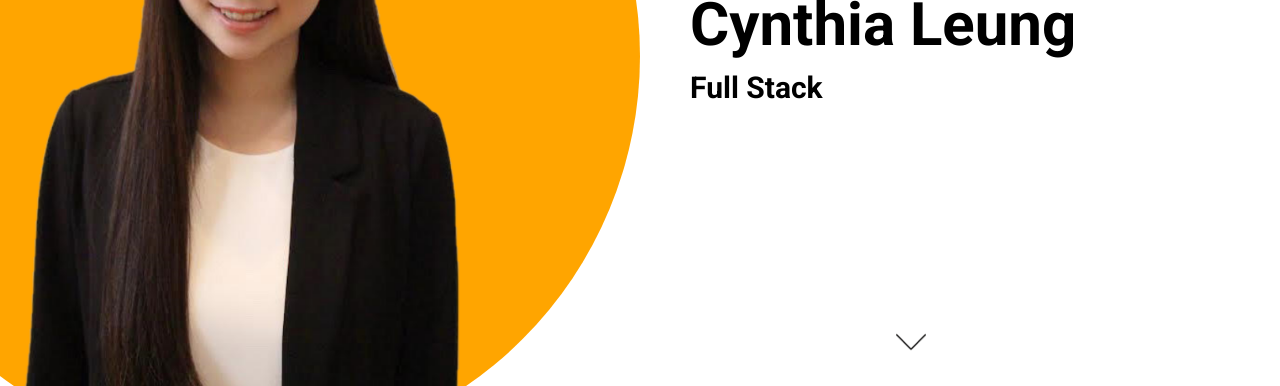
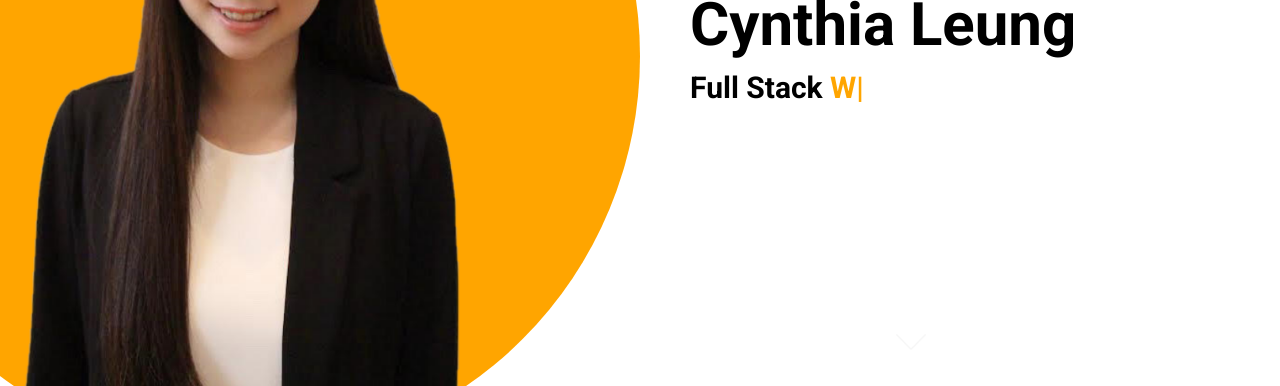
Before and after one commit to cynthiaaleung/personal-portfolio, a React (Create React App) app: page / in a window 1280 px wide. Shown: the part 414-800 px from the top of the page. Built offline with nearby package versions, Linux system fonts and the light colour scheme; the HTML template or start-up script is replaced by a standard one.

Commit message:
install ityped library, add animation to cursor

```diff
--- a/package.json
+++ b/package.json
@@ -9,6 +9,7 @@
     "@testing-library/jest-dom": "^5.16.1",
     "@testing-library/react": "^12.1.2",
     "@testing-library/user-event": "^13.5.0",
+    "ityped": "^1.0.3",
     "node-sass": "^7.0.1",
     "react": "^17.0.2",
     "react-dom": "^17.0.2",
--- a/src/components/intro/Intro.jsx
+++ b/src/components/intro/Intro.jsx
@@ -1,6 +1,20 @@
 import "./intro.scss";
+import { init } from 'ityped';
+import { useEffect, useRef } from "react";
 
 export default function Intro() {
+
+  const textRef = useRef();
+
+  useEffect(() => {
+    init(textRef.current, {
+      showCursor: true,
+      backDelay: 1500,
+      backSpeed: 60,
+      strings: ["Web Developer"]
+    })
+  }, [])
+
   return (
     <div className="intro" id="intro">
       <div className="left">
@@ -12,7 +26,7 @@
         <div className="wrapper">
           <h2>Hi There, I'm</h2>
           <h1>Cynthia Leung</h1>
-          <h3>Full Stack<span></span></h3>
+          <h3>Full Stack <span ref={textRef}>Web Developer</span></h3>
         </div>
         <a href="#portfolio">
           <img src="assets/down-arrow.png" alt="" />
--- a/src/components/intro/intro.scss
+++ b/src/components/intro/intro.scss
@@ -45,6 +45,24 @@
 
       h3{
         font-size: 30px;
+
+        span{
+          font-size: inherit;
+          color: orange;
+        }
+
+        .ityped-cursor{
+          animation: blink 1s infinite;
+        }
+
+        @keyframes blink{ // make blink look more realistic
+          50%{
+            opacity: 1;
+          }
+          100%{
+            opacity: 0;
+          }
+        }
       }
     }
     a{
@@ -54,6 +72,14 @@
 
       img{
         width: 30px;
+        animation: arrowBlink 2s infinite;
+      }
+
+      // @keyframes controls steps after animation
+      @keyframes arrowBlink{
+        to{ // this means after 2s the arrow will turn transparent, "to" and "100%" interchangeable
+          opacity: 0;
+        }
       }
     }
   }
```
Also changed, not shown: 1 other file (tests, documents, lock files or other folders).
